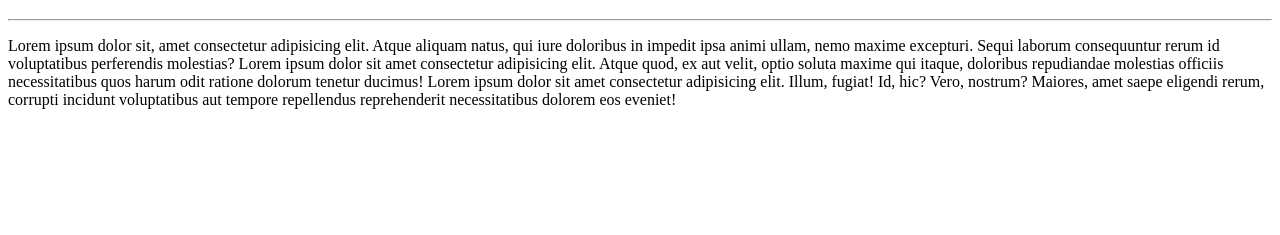
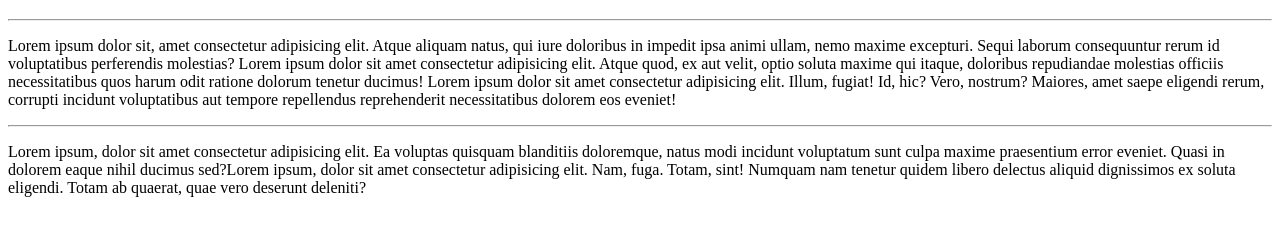
Before and after one commit to DerekGama/Ola-Mundo, a plain HTML site: page Site/index.html in a window 1280 px wide. Shown: the part 61-296 px from the top of the page. Drawn offline with Linux system fonts and the light colour scheme.

Commit message:
Update index.html
Adicionado novo parágrafo.
Aprendendo os atalhos do Github Desktop.

```diff
--- a/Site/index.html
+++ b/Site/index.html
@@ -9,5 +9,7 @@
     <h1>Olá, Mundo!</h1>
     <hr>
     <p>Lorem ipsum dolor sit, amet consectetur adipisicing elit. Atque aliquam natus, qui iure doloribus in impedit ipsa animi ullam, nemo maxime excepturi. Sequi laborum consequuntur rerum id voluptatibus perferendis molestias? Lorem ipsum dolor sit amet consectetur adipisicing elit. Atque quod, ex aut velit, optio soluta maxime qui itaque, doloribus repudiandae molestias officiis necessitatibus quos harum odit ratione dolorum tenetur ducimus! Lorem ipsum dolor sit amet consectetur adipisicing elit. Illum, fugiat! Id, hic? Vero, nostrum? Maiores, amet saepe eligendi rerum, corrupti incidunt voluptatibus aut tempore repellendus reprehenderit necessitatibus dolorem eos eveniet!</p>
+    <hr>
+    <p>Lorem ipsum, dolor sit amet consectetur adipisicing elit. Ea voluptas quisquam blanditiis doloremque, natus modi incidunt voluptatum sunt culpa maxime praesentium error eveniet. Quasi in dolorem eaque nihil ducimus sed?Lorem ipsum, dolor sit amet consectetur adipisicing elit. Nam, fuga. Totam, sint! Numquam nam tenetur quidem libero delectus aliquid dignissimos ex soluta eligendi. Totam ab quaerat, quae vero deserunt deleniti?</p>
 </body>
 </html>
```
